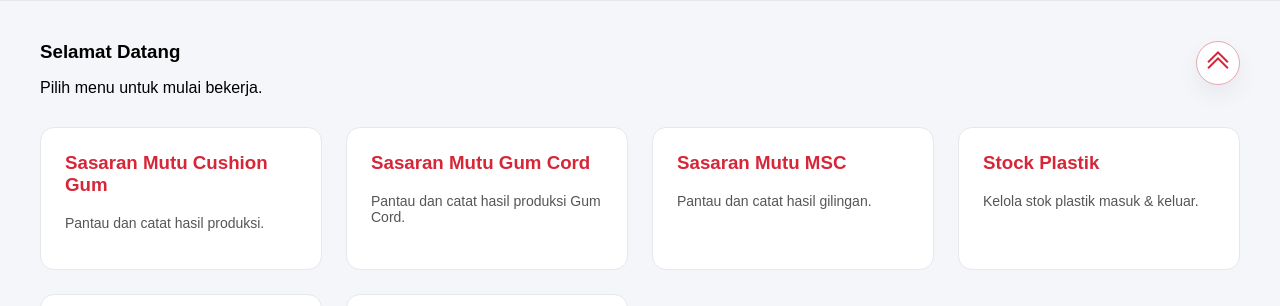
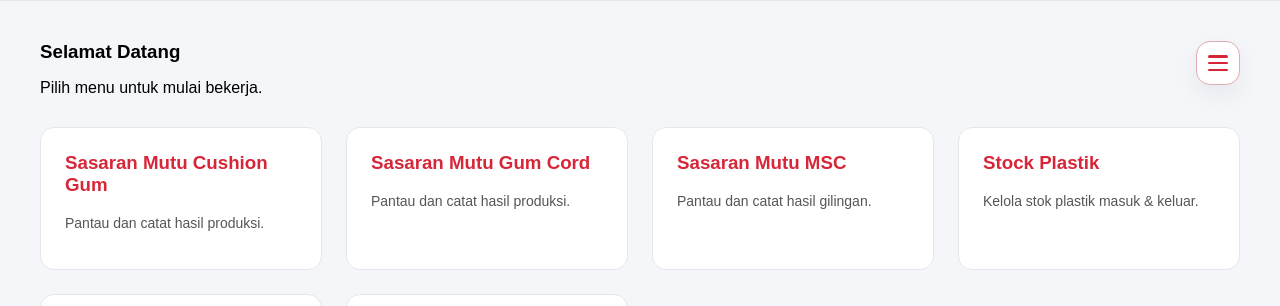
Before and after one commit to feryazrian/qms-inventory, a Flask app: page /home in a window 1280 px wide. Shown: the part 77-383 px from the top of the page. Run offline with Flask 3, Linux system fonts and the light colour scheme; the visitor is signed in with stand-in values (Sample User, id 1); some libraries are stand-ins or nearby versions.

Commit message:
update icon

```diff
--- a/login_app/static/css/home.css
+++ b/login_app/static/css/home.css
@@ -97,7 +97,7 @@ body {
 .quick-menu-trigger {
     width: 42px;
     height: 42px;
-    border-radius: 999px;
+    border-radius: 14px;
     border: 1.5px solid #E4AAB1;
     background: #FFFFFF;
     box-shadow: 0 10px 24px rgba(17, 24, 39, 0.06);
@@ -105,7 +105,7 @@ body {
     align-items: center;
     justify-content: center;
     cursor: pointer;
-    transition: 0.25s ease;
+    transition: transform 0.25s ease, border-color 0.25s ease, box-shadow 0.25s ease, border-radius 0.25s ease;
 }
 
 .quick-menu-trigger:hover,
@@ -115,90 +115,52 @@ body {
     box-shadow: 0 14px 28px rgba(215, 38, 56, 0.14);
 }
 
+.quick-menu[open] .quick-menu-trigger {
+    border-radius: 999px;
+}
+
 .quick-menu-icon {
     position: relative;
-    width: 22px;
-    height: 18px;
+    width: 20px;
+    height: 16px;
     display: block;
 }
 
-.quick-menu-chevron {
+.quick-menu-line {
     position: absolute;
-    left: 50%;
-    width: 13px;
-    height: 13px;
-    border-top: 2.5px solid #D72638;
-    border-left: 2.5px solid #D72638;
+    left: 0;
+    width: 100%;
+    height: 2.5px;
+    border-radius: 999px;
+    background: #D72638;
     transform-origin: center;
-    animation-duration: 0.28s;
-    animation-timing-function: ease;
-    animation-fill-mode: forwards;
+    transition: transform 0.28s ease, opacity 0.2s ease, top 0.28s ease;
 }
 
-.quick-menu-chevron-top {
+.quick-menu-line-top {
     top: 0;
-    transform: translateX(-50%) rotate(45deg);
-    animation-name: quick-menu-close-top;
 }
 
-.quick-menu-chevron-bottom {
-    top: 6px;
-    transform: translateX(-50%) rotate(45deg);
-    animation-name: quick-menu-close-bottom;
+.quick-menu-line-middle {
+    top: 6.75px;
 }
 
-.quick-menu[open] .quick-menu-chevron-top {
-    top: -3px;
-    animation-name: quick-menu-open-top;
+.quick-menu-line-bottom {
+    top: 13.5px;
 }
 
-.quick-menu[open] .quick-menu-chevron-bottom {
-    top: 5px;
-    animation-name: quick-menu-open-bottom;
+.quick-menu[open] .quick-menu-line-top {
+    top: 6.75px;
+    transform: rotate(45deg);
 }
 
-@keyframes quick-menu-open-top {
-    from {
-        top: 0;
-        transform: translateX(-50%) rotate(45deg);
-    }
-    to {
-        top: -3px;
-        transform: translateX(-50%) rotate(225deg);
-    }
+.quick-menu[open] .quick-menu-line-middle {
+    opacity: 0;
 }
 
-@keyframes quick-menu-open-bottom {
-    from {
-        top: 6px;
-        transform: translateX(-50%) rotate(45deg);
-    }
-    to {
-        top: 4px;
-        transform: translateX(-50%) rotate(225deg);
-    }
-}
-
-@keyframes quick-menu-close-top {
-    from {
-        top: -3px;
-        transform: translateX(-50%) rotate(225deg);
-    }
-    to {
-        top: 0;
-        transform: translateX(-50%) rotate(45deg);
-    }
-}
-
-@keyframes quick-menu-close-bottom {
-    from {
-        top: 4px;
-        transform: translateX(-50%) rotate(225deg);
-    }
-    to {
-        top: 6px;
-        transform: translateX(-50%) rotate(45deg);
-    }
+.quick-menu[open] .quick-menu-line-bottom {
+    top: 6.75px;
+    transform: rotate(-45deg);
 }
 
 .quick-menu-panel {
--- a/login_app/templates/home.html
+++ b/login_app/templates/home.html
@@ -49,8 +49,9 @@
             <details class="quick-menu">
                 <summary class="quick-menu-trigger" aria-label="Buka menu cepat">
                     <span class="quick-menu-icon" aria-hidden="true">
-                        <span class="quick-menu-chevron quick-menu-chevron-top"></span>
-                        <span class="quick-menu-chevron quick-menu-chevron-bottom"></span>
+                        <span class="quick-menu-line quick-menu-line-top"></span>
+                        <span class="quick-menu-line quick-menu-line-middle"></span>
+                        <span class="quick-menu-line quick-menu-line-bottom"></span>
                     </span>
                 </summary>
                 <div class="quick-menu-panel">
@@ -92,7 +93,7 @@
 
             <a href="/gum-cord" class="card">
                 <h3>Sasaran Mutu Gum Cord</h3>
-                <p>Pantau dan catat hasil produksi Gum Cord.</p>
+                <p>Pantau dan catat hasil produksi.</p>
             </a>
 
             <a href="/msc" class="card">
```
